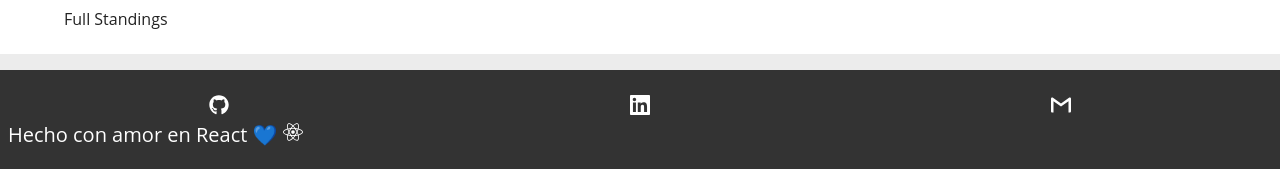
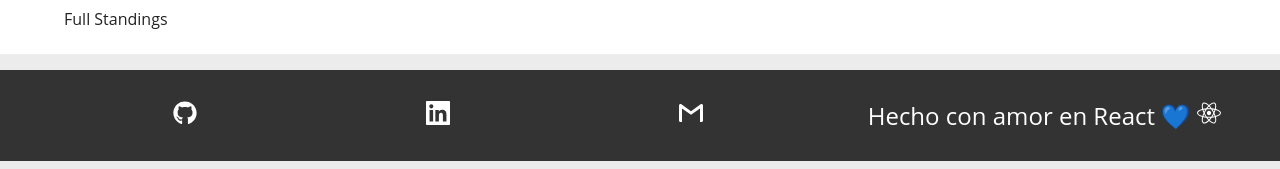
Before and after one commit to Marcos-Coca/Mlb-stats-app, a React app: page / in a window 1280 px wide. Shown: the part 1612-1781 px from the top of the page. Built offline with nearby package versions, Linux system fonts and the light colour scheme; no server answers.

Commit message:
Desktop MiniScoreBoard

```diff
--- a/src/components/Layout/Footer/styles.js
+++ b/src/components/Layout/Footer/styles.js
@@ -5,9 +5,23 @@ export const Container = styled.footer`
   font-size: 20px;
   padding: 1.5rem 0.5rem;
   background: rgb(51, 51, 51);
+
+  @media (min-width: 1024px) {
+    display: flex;
+    font-size: 24px;
+    justify-content: space-evenly;
+  }
+
+  & div {
+    padding: 5px 0;
+    text-align: center;
+  }
 `
 
 export const Social = styled.div`
   display: flex;
   justify-content: space-around;
+  @media (min-width: 1024px) {
+    width: 60%;
+  }
 `
--- a/src/components/ScheduleGames/GameProgress/index.js
+++ b/src/components/ScheduleGames/GameProgress/index.js
@@ -14,8 +14,8 @@ export default function GameProgress({ game, showAll }) {
       {Status !== 'Scheduled' ? (
         <>
           {Status !== 'InProgress' && <span>{Status}</span>}
-          {Status !== 'Final' && <span> Inning {Inning}</span>}
-          {showAll && <GameStatus {...game} />}
+          {Status === 'InProgress' && <span> Inning {Inning}</span>}
+          {showAll && Status === 'InProgress' && <GameStatus {...game} />}
         </>
       ) : (
         <div>{gameDateTime}</div>
--- a/src/components/ScheduleGames/GameProgress/styles.js
+++ b/src/components/ScheduleGames/GameProgress/styles.js
@@ -7,4 +7,13 @@ export const Container = styled.div`
   line-height: 12px;
   margin-top: 4px;
   margin-bottom: 4px;
+
+  @media (min-width: 1024px) {
+    width: 30%;
+    display: flex;
+    font-size: 0.8rem;
+    align-items: center;
+    justify-content: center;
+    border-left: 2px solid #ececec;
+  }
 `
--- a/src/components/ScheduleGames/GameStatus/index.js
+++ b/src/components/ScheduleGames/GameStatus/index.js
@@ -1,4 +1,6 @@
 import React from 'react'
+
+import { Out, Container, Runners } from './styles'
 
 export default function GameStatus({
   RunnerOnFirst,
@@ -7,17 +9,17 @@ export default function GameStatus({
   Outs,
 }) {
   return (
-    <>
-      <div>
+    <Container>
+      <Runners>
         <div className={RunnerOnFirst ? 'active' : ''}></div>
         <div className={RunnerOnSecond ? 'active' : ''}></div>
         <div className={RunnerOnThird ? 'active' : ''}></div>
-      </div>
-      <div>
-        <div className={Outs - 1 > 0 ? 'active' : ''}></div>
-        <div className={Outs - 2 > 0 ? 'active' : ''}></div>
-        <div className={Outs - 3 > 0 ? 'active' : ''}></div>
-      </div>
-    </>
+      </Runners>
+      <Out>
+        <div className={Outs - 1 >= 0 ? 'active' : ''}></div>
+        <div className={Outs - 2 >= 0 ? 'active' : ''}></div>
+        <div className={Outs - 3 >= 0 ? 'active' : ''}></div>
+      </Out>
+    </Container>
   )
 }
--- /dev/null
+++ b/src/components/ScheduleGames/GameStatus/styles.js
@@ -0,0 +1,44 @@
+import styled from 'styled-components'
+
+import { FONT_SECOND_COLOR } from '../../../styles/GlobalStyles'
+
+export const Out = styled.div`
+  width: 100%;
+  display: flex;
+  justify-content: space-evenly;
+  & div {
+    width: 5px;
+    height: 5px;
+    border-radius: 50%;
+    background: ${FONT_SECOND_COLOR};
+  }
+`
+
+export const Container = styled.div`
+  width: 80%;
+  height: 100%;
+  display: flex;
+  align-items: center;
+  flex-direction: column;
+  justify-content: space-evenly;
+
+  & .active {
+    background: rgb(255, 168, 1);
+  }
+`
+
+export const Runners = styled.div`
+  display: flex;
+  & div {
+    width: 12px;
+    height: 12px;
+    border-radius: 1.5px;
+    transform: rotate(45deg);
+    border: 2px solid ${FONT_SECOND_COLOR};
+  }
+
+  & div:nth-child(2) {
+    bottom: 12px;
+    position: relative;
+  }
+`
--- a/src/components/ScheduleGames/ListOfSchedulesGames/styles.js
+++ b/src/components/ScheduleGames/ListOfSchedulesGames/styles.js
@@ -4,4 +4,8 @@ export const List = styled.ul`
   display: flex;
   overflow-x: scroll;
   overflow-y: hidden;
+
+  @media (min-width: 1024px) {
+    flex-direction: column;
+  }
 `
--- a/src/components/ScheduleGames/ScheduleGame/index.js
+++ b/src/components/ScheduleGames/ScheduleGame/index.js
@@ -4,7 +4,7 @@ import { useMediaQuery } from 'react-responsive'
 import TeamInfo from 'Components/ScheduleGames/TeamInfo'
 import GameProgress from 'Components/ScheduleGames/GameProgress'
 
-import { Container } from './styles'
+import { Container, Teams } from './styles'
 
 export default function ScheduleGame({ game }) {
   const isDesktop = useMediaQuery({ minWidth: 1024 })
@@ -17,6 +17,7 @@ export default function ScheduleGame({ game }) {
   return (
     <Container>
       <GameProgress game={game} showAll={isDesktop} />
+      <Teams>
         {teams.map(({ teamID, runs }) => (
           <TeamInfo
             key={teamID}
@@ -25,6 +26,7 @@ export default function ScheduleGame({ game }) {
             isDesktop={isDesktop}
           />
         ))}
+      </Teams>
     </Container>
   )
 }
--- a/src/components/ScheduleGames/ScheduleGame/styles.js
+++ b/src/components/ScheduleGames/ScheduleGame/styles.js
@@ -10,4 +10,20 @@ export const Container = styled.li`
   color: rgba(34, 34, 34);
   height: 76px;
   width: 125px;
+
+  @media (min-width: 1024px) {
+    width: 265px;
+    display: flex;
+    flex-direction: row-reverse;
+    justify-content: space-between;
+  }
 `
+export const Teams = styled.div`
+  display: flex;
+  flex-direction: column;
+  justify-content: space-around;
+
+  @media (min-width: 1024px) {
+    width: 68%;
+  }
+`
--- a/src/components/ScheduleGames/TeamInfo/index.js
+++ b/src/components/ScheduleGames/TeamInfo/index.js
@@ -9,7 +9,7 @@ export default function TeamInfo({ teamID, isDesktop, runs }) {
   return (
     <Container>
       <Info>
-        <TeamLogo src={team.WikipediaWordMarkUrl || team.WikipediaLogoUrl} />
+        <TeamLogo src={team.WikipediaWordMarkUrl} />
         {isDesktop ? <span>{team.Name}</span> : <span>{team.Key}</span>}
       </Info>
       <div>{runs}</div>
--- a/src/components/TeamsRanking/TeamStanding/index.js
+++ b/src/components/TeamsRanking/TeamStanding/index.js
@@ -37,7 +37,13 @@ export default function TeamStanding({ division, league, season }) {
         {teamsStanding.map(
           ({ Division, League, TeamID }) =>
             Division === division &&
-            League === league && <TeamStats key={TeamID} teamID={TeamID} />
+            League === league && (
+              <TeamStats
+                key={TeamID}
+                teamsStanding={teamsStanding}
+                teamID={TeamID}
+              />
+            )
         )}
       </Tbody>
     </Table>
--- a/src/components/TeamsRanking/TeamStats/index.js
+++ b/src/components/TeamsRanking/TeamStats/index.js
@@ -1,13 +1,15 @@
 import React from 'react'
 
 import useTeams from 'Hooks/useTeams'
-import useTeamStats from 'Hooks/useTeamStats'
 
 import { Tr, Team } from './styles'
 
-export default function TeamStats({ teamID }) {
+const searchStats = (teamID, teamsStanding) =>
+  teamsStanding.find(team => team.TeamID === teamID) || {}
+
+export default function TeamStats({ teamID, teamsStanding }) {
   const { team } = useTeams(teamID)
-  const teamStats = useTeamStats(teamID)
+  const teamStats = searchStats(teamID, teamsStanding)
 
   return (
     <Tr>
--- a/src/hooks/useTeamStats.js
+++ /dev/null
@@ -1,12 +0,0 @@
-import { useEffect, useState } from 'react'
-import getTeamsStanding from 'Services/getTeamsStanding'
-
-export default function useStanding(teamID, season = '2020') {
-  const [teamsStanding, setTeamsStanding] = useState([])
-
-  useEffect(() => {
-    getTeamsStanding(season).then(setTeamsStanding)
-  }, [season])
-
-  return teamsStanding.find(team => team.TeamID === teamID) || {}
-}
```
Lines whose indentation alone changed are shown as unchanged.
